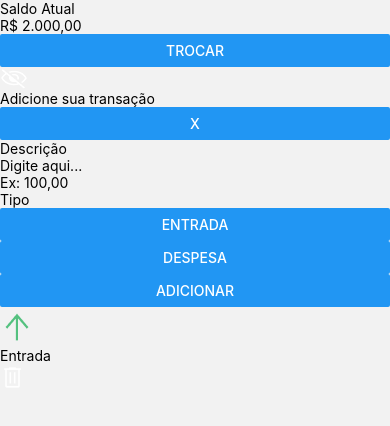
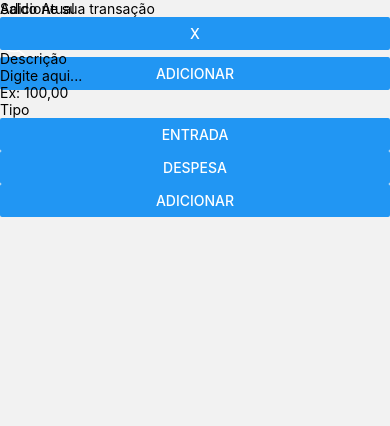
Before and after one commit to luan-rodrigues1/financial-control-mobile, a React Native app: screen /Home in a window 390 px wide. Both pictures are taken after a click on the button "ADICIONAR". Shown: the top 426 px of the page. Built offline with nearby package versions, Linux system fonts and the light colour scheme.

Commit message:
feat: add DeleteModal

```diff
--- /dev/null
+++ b/src/components/CardList/index.tsx
@@ -0,0 +1,39 @@
+import { useContext } from "react"
+import { FlatList, Image, StyleSheet, Text, TouchableOpacity, View } from "react-native"
+import { UserContext } from "../../contexts/UserContext"
+
+const CardList = () =>{
+    const {listTransaction, setDeleteModalVisibility, setdeleteId} = useContext(UserContext)
+
+   return (
+    <FlatList
+        data={listTransaction}
+        renderItem={({item}) =>{
+                return (
+                    <View>
+                        <Image source={item.type === "Despesa" ? require("../../../assets/arrowDown.png") : require("../../../assets/arrowGreen.png")}/>
+                        <Text>{item.description}</Text>
+                        <Text>{item.value}</Text>
+                        <Text>{item.type}</Text>
+                        <TouchableOpacity
+                        onPress={()=> {
+                            setdeleteId(item.id),
+                            setDeleteModalVisibility(true)
+                        }}
+                        activeOpacity={0.5}
+                        >
+                            <Image source={require("../../../assets/trash.png")}/>
+                        </TouchableOpacity>
+                    </View>
+                )
+
+        }}
+        >
+        </FlatList>
+    )
+
+}
+
+
+
+export default CardList
--- /dev/null
+++ b/src/components/DeleteModal/index.tsx
@@ -0,0 +1,26 @@
+import { Button, Modal, StyleSheet, Text, TouchableOpacity, View } from "react-native"
+import { UserContext } from "../../contexts/UserContext"
+import { useContext } from "react"
+
+const DeleteModal = () =>{
+    const {deleteModalVisibility, setDeleteModalVisibility, deleteId, deleteTransaction} = useContext(UserContext)
+
+    return (
+        <View>
+            <Modal
+                animationType="slide"
+                transparent={true}
+                visible={deleteModalVisibility}
+            >
+                <Text>Remover Transação</Text>
+                <Button onPress={() => {
+                    deleteTransaction(deleteId),
+                    setDeleteModalVisibility(false)}}
+                    title="Confirmar"/>
+                <Button onPress={() => setDeleteModalVisibility(false)} title="Cancelar"/>
+            </Modal>
+        </View>
+    )
+}
+
+export default DeleteModal
--- a/src/components/Form/index.tsx
+++ /dev/null
@@ -1,34 +0,0 @@
-import { useState } from "react"
-import { Button, Text, TextInput, View } from "react-native"
-import { useContext } from "react"
-import { UserContext } from "../../contexts/UserContext"
-
-
-const Form = () => {
-    const {listTransaction, setListTransaction} = useContext(UserContext)
-
-    const [transactionDescription, setTransactionDescription] = useState<string>("")
-    const [transactionvalue, setTransactionValue] = useState<string>("")
-    const [transactionType, setTransactionType] = useState<string>("Entrada")
-
-
-    return <View>
-                <Text>Adicione sua transação</Text>
-                <Button title="X"/>
-                <Text>Descrição</Text>
-                <TextInput value={transactionDescription} onChangeText={setTransactionDescription} placeholder="Digite aqui..."/>
-                <TextInput value={transactionvalue} onChangeText={setTransactionValue} placeholder="Ex: 100,00" keyboardType="numeric"/>
-                <Text>Tipo</Text>
-                <Button onPress={() => setTransactionType("Entrada")} title="Entrada"/>
-                <Button onPress={() => setTransactionType("Despesa")} title="Despesa"/>
-                <Button  onPress={() => setListTransaction([...listTransaction, {
-                    description: transactionDescription,
-                    value: transactionvalue,
-                    Type: transactionType,
-                    id: new Date().getTime()
-                }])} title="Adicionar"/>
-            </View>
-}
-
-
-export default Form
--- /dev/null
+++ b/src/components/FormModal/index.tsx
@@ -0,0 +1,49 @@
+import { useState } from "react"
+import { Button, Modal, Text, TextInput, View } from "react-native"
+import { useContext } from "react"
+import { UserContext } from "../../contexts/UserContext"
+
+
+const FormModal = () => {
+    const {listTransaction,
+        setListTransaction,
+        transactionType,
+        setTransactionType,
+        transactionDescription,
+        setTransactionDescription,
+        transactionvalue,
+        setTransactionValue,
+        formVisibility,
+        setFormVisibility
+    } = useContext(UserContext)
+
+
+    return (
+        <View>
+            <Modal
+                animationType="slide"
+                transparent={true}
+                visible={formVisibility}
+            >
+                <Text>Adicione sua transação</Text>
+                <Button onPress={() => setFormVisibility(false)} title="X"/>
+                <Text>Descrição</Text>
+                <TextInput value={transactionDescription} onChangeText={setTransactionDescription} placeholder="Digite aqui..."/>
+                <TextInput value={transactionvalue} onChangeText={setTransactionValue} placeholder="Ex: 100,00" keyboardType="numeric"/>
+                <Text>Tipo</Text>
+                <Button onPress={() => setTransactionType("Entrada")} title="Entrada"/>
+                <Button onPress={() => setTransactionType("Despesa")} title="Despesa"/>
+                <Button  onPress={() => {setListTransaction([...listTransaction, {
+                    description: transactionDescription,
+                    value: transactionvalue,
+                    type: transactionType,
+                    id: new Date().getTime()
+                    }]),
+                    setFormVisibility(false)}} title="Adicionar"/>
+            </Modal>
+        </View>
+    )
+}
+
+
+export default FormModal
--- a/src/components/List/index.tsx
+++ /dev/null
@@ -1,27 +0,0 @@
-import { useContext } from "react"
-import { FlatList, Image, StyleSheet, Text, View } from "react-native"
-import { UserContext } from "../../contexts/UserContext"
-import { ITransaction } from "../../contexts/UserContext"
-const CardList = () =>{
-    const {listTransaction, setListTransaction} = useContext(UserContext)
-
-   return <FlatList
-    data={listTransaction}
-    renderItem={({item}) =>{
-        return <View>
-            <Image source={item.Type === "Despesa" ? require("../../../assets/arrowDown.png") : require("../../../assets/arrowGreen.png")}/>
-            <Text>{item.description}</Text>
-            <Text>{item.value}</Text>
-            <Text>{item.Type}</Text>
-            <Image source={require("../../../assets/trash.png")}/>
-        </View>
-    }}
-    >
-
-    </FlatList>
-
-}
-
-
-
-export default CardList
--- a/src/components/TotalMoney/index.tsx
+++ b/src/components/TotalMoney/index.tsx
@@ -1,23 +1,34 @@
-import { Image, Text, View, StyleSheet, Button } from "react-native"
+import { Image, Text, View, StyleSheet, Button, TouchableOpacity } from "react-native"
 import { useContext } from "react"
 import { UserContext } from "../../contexts/UserContext"
 const TotalMoney = () =>{
-    const {balanceVisibility, visibilitySwitch} = useContext(UserContext)
-    return <View>
-        <Text>Saldo Atual</Text>
-        <Text >R$ {balanceVisibility ? "...." : "2.000,00"}</Text>
-        <Button onPress={() => visibilitySwitch()} title="trocar"/>
-        <Image  source={require("../../../assets/visibilityoff.png")}/>
-    </View>
+    const {balanceVisibility,
+        visibilitySwitch,
+        setTransactionType,
+        setTransactionDescription,
+        setTransactionValue,
+        setFormVisibility
+    } = useContext(UserContext)
+
+    return (
+        <View>
+            <Text>Saldo Atual</Text>
+            <Text >R$ {balanceVisibility ? "...." : "2.000,00"}</Text>
+            <TouchableOpacity
+                onPress={() => visibilitySwitch()}>
+                <Image  source={require("../../../assets/visibilityoff.png")}/>
+            </TouchableOpacity>
+            <Button
+                onPress={() => {
+                    setFormVisibility(true),
+                    setTransactionType("Entrada"),
+                    setTransactionDescription(""),
+                    setTransactionValue("")}}
+                    title="Adicionar"
+            />
+        </View>
+    )
 }
 
-const styles = StyleSheet.create({
-    imagem:{
-        backgroundColor: "black",
-        color: "blue",
-        width: 30,
-        height: 30,
-    }
-})
 
 export default TotalMoney
--- a/src/contexts/UserContext/index.tsx
+++ b/src/contexts/UserContext/index.tsx
@@ -5,7 +5,7 @@ interface IProfileContextProps {
 export interface ITransaction {
     description: string;
     value: string;
-    Type: string;
+    type: string;
     id: number
 }
 export interface IProfileContext {
@@ -14,13 +14,32 @@ export interface IProfileContext {
     visibilitySwitch: () => void;
     listTransaction: ITransaction[];
     setListTransaction: React.Dispatch<React.SetStateAction<ITransaction[]>>;
+    deleteTransaction: (id: number | null) => void
+    deleteId: null | number
+    setdeleteId: React.Dispatch<React.SetStateAction<null | number>>
+    deleteModalVisibility: boolean
+    setDeleteModalVisibility: React.Dispatch<React.SetStateAction<boolean>>
+    transactionType: string
+    setTransactionType: React.Dispatch<React.SetStateAction<string>>
+    transactionDescription: string
+    setTransactionDescription: React.Dispatch<React.SetStateAction<string>>
+    transactionvalue: string
+    setTransactionValue: React.Dispatch<React.SetStateAction<string>>
+    formVisibility: boolean
+    setFormVisibility: React.Dispatch<React.SetStateAction<boolean>>
 }
 
 export const UserContext = createContext<IProfileContext>({} as IProfileContext)
 
 const UserProvider = ({children}:IProfileContextProps) => {
     const [balanceVisibility, setBalanceVisibility] = useState<boolean>(false)
+    const [formVisibility, setFormVisibility] = useState<boolean>(false)
     const [listTransaction, setListTransaction] = useState<ITransaction[] | []>([])
+    const [deleteId, setdeleteId] = useState<null | number>(null)
+    const [deleteModalVisibility, setDeleteModalVisibility] = useState<boolean>(false)
+    const [transactionType, setTransactionType] = useState<string>("Entrada")
+    const [transactionDescription, setTransactionDescription] = useState<string>("")
+    const [transactionvalue, setTransactionValue] = useState<string>("")
 
     const visibilitySwitch = () =>{
         if(balanceVisibility){
@@ -30,7 +49,32 @@ const UserProvider = ({children}:IProfileContextProps) => {
         return setBalanceVisibility(true)
     }
 
-    return <UserContext.Provider value={{balanceVisibility, setBalanceVisibility, visibilitySwitch, listTransaction, setListTransaction}}>{children}</UserContext.Provider>
+    const deleteTransaction = (id: number | null) => {
+        const deleteItem = listTransaction.filter(element => element.id !== id)
+
+        return setListTransaction(deleteItem)
+    }
+
+    return <UserContext.Provider
+    value={{balanceVisibility,
+        setBalanceVisibility,
+        visibilitySwitch,
+        listTransaction,
+        setListTransaction,
+        deleteTransaction,
+        deleteId,
+        setdeleteId,
+        deleteModalVisibility,
+        setDeleteModalVisibility,
+        transactionType,
+        setTransactionType,
+        transactionDescription,
+        setTransactionDescription,
+        transactionvalue,
+        setTransactionValue,
+        formVisibility,
+        setFormVisibility
+    }}>{children}</UserContext.Provider>
 
 }
 
--- a/src/screens/home.tsx
+++ b/src/screens/home.tsx
@@ -1,14 +1,19 @@
-import { Text, View } from "react-native"
+import {View } from "react-native"
 import TotalMoney from "../components/TotalMoney"
-import Form from "../components/Form"
-import CardList from "../components/List"
+import FormModal from "../components/FormModal"
+import CardList from "../components/CardList"
+import DeleteModal from "../components/DeleteModal"
 
 const Home = () =>{
-    return <View>
-        <TotalMoney/>
-        <Form/>
-        <CardList/>
-    </View>
+    return (
+        <View>
+            <TotalMoney/>
+            <FormModal/>
+            <CardList/>
+            <DeleteModal/>
+        </View>
+    )
+
 }
 
 export default Home
```
